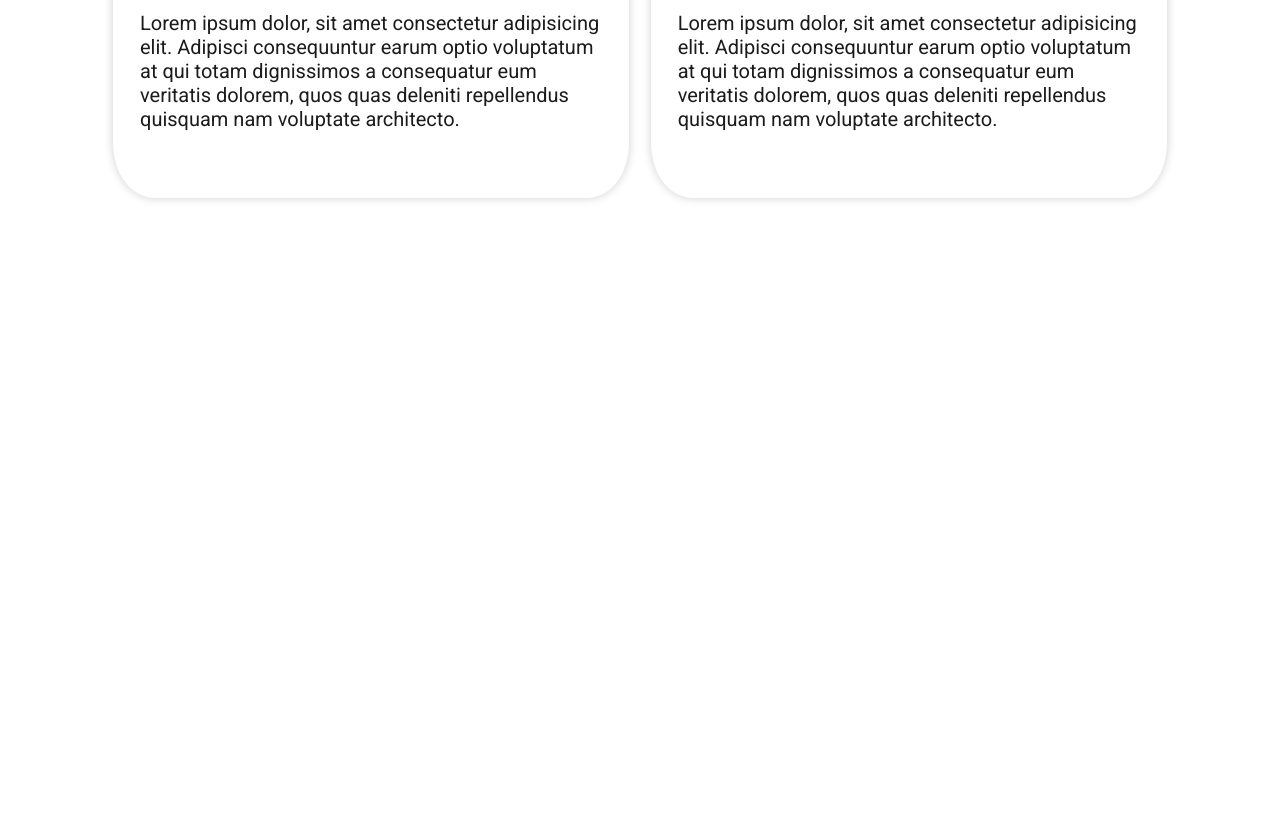
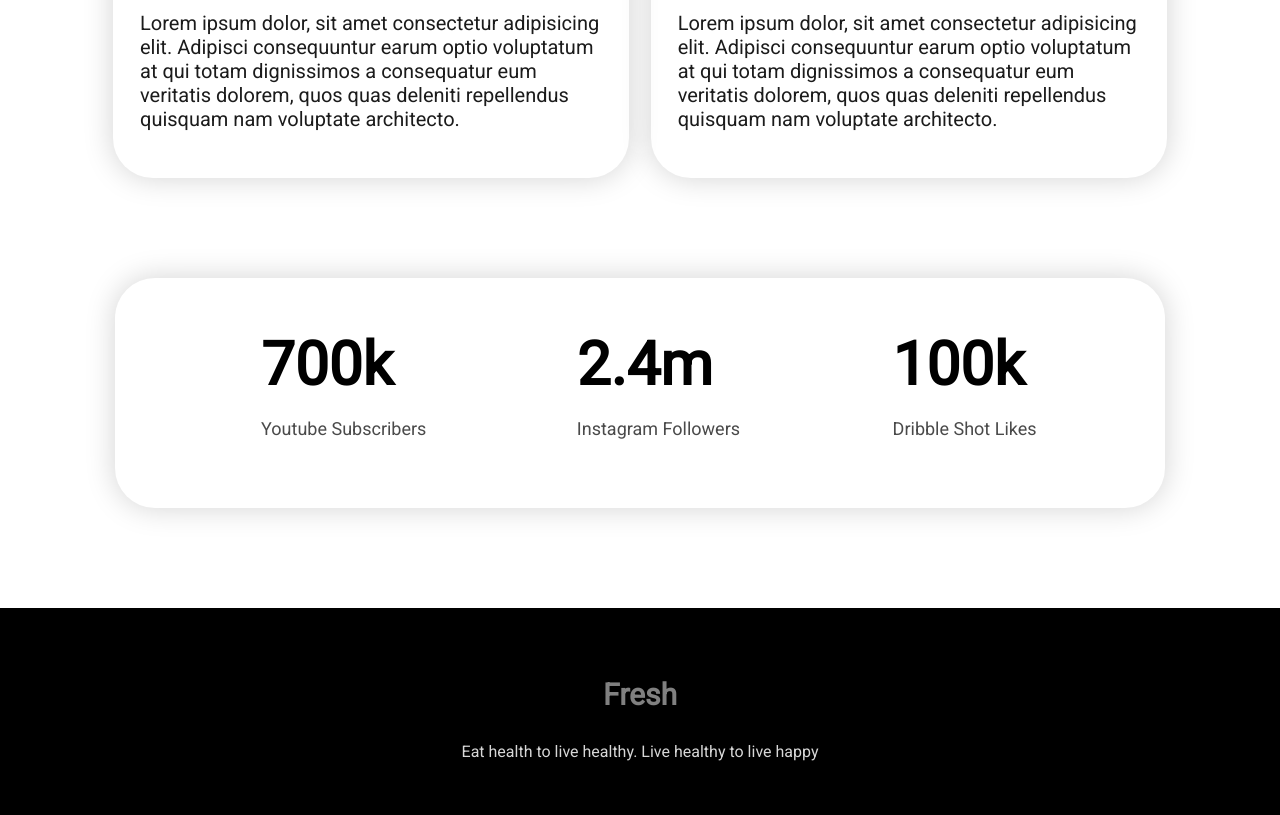
Before and after one commit to tasnimulshadi/ph-practice-website-1, a plain HTML site: page index.html in a window 1280 px wide. Shown: the part 1973-2788 px from the top of the page. Before the commit the page ends 2271 px from the top, so only its background shows below. Drawn offline with Linux system fonts and the light colour scheme.

Commit message:
fourth section and footer

```diff
--- a/index.html
+++ b/index.html
@@ -65,6 +65,26 @@
         </div>
     </section>
 
+    <section class="section-4">
+        <div class="three-pieces">
+            <h1>700k</h1>
+            <p>Youtube Subscribers</p>
+        </div>
+        <div class="three-pieces">
+            <h1>2.4m</h1>
+            <p>instagram followers</p>
+        </div>
+        <div class="three-pieces">
+            <h1>100k</h1>
+            <p>Dribble shot likes</p>
+        </div>
+    </section>
+
+    <footer>
+        <h3>Fresh</h3>
+        <p>Eat health to live healthy. Live healthy to live happy</p>
+    </footer>
+
 </body>
 
 </html>
--- a/style.css
+++ b/style.css
@@ -35,10 +35,6 @@ h2 {
 .half-width {
     width: 50%;
 }
-
-
-
-
 
 .section-1 {
     background-image: url(images/shapes/7.png);
@@ -110,8 +106,8 @@ h2 {
 
 .curved-box {
     margin: 0 1%;
-    box-shadow: 0 0 10px rgb(207, 207, 207);
-    border-radius: 8%;
+    box-shadow: 0 0 30px rgb(211, 211, 211);
+    border-radius: 40px;
     padding: 2.5%;
 }
 
@@ -129,5 +125,45 @@ h2 {
 .curved-box p {
     font-size: 20px;
     color: rgb(27, 27, 27);
-    margin-bottom: 40px;
+    margin-bottom: 20px;
 }
+
+.section-4 {
+    margin: 100px 9%;
+    display: flex;
+    box-shadow: 0 0 30px rgb(211, 211, 211);
+    border-radius: 40px;
+    padding: 4%;
+}
+
+.three-pieces {
+    width: 33%;
+    padding-left: 10%;
+}
+
+.three-pieces h1 {
+    color: black;
+}
+
+.three-pieces p {
+    font-size: 18px;
+    color: rgb(74, 74, 74);
+    text-transform: capitalize;
+}
+
+footer {
+    background-color: black;
+    padding: 3%;
+    text-align: center
+}
+
+footer h3 {
+    color: gray;
+    text-align: center;
+    font-weight: 700;
+    font-size: 30px;
+}
+
+footer p {
+    color: rgba(255, 255, 255, 0.845);
+}
```
